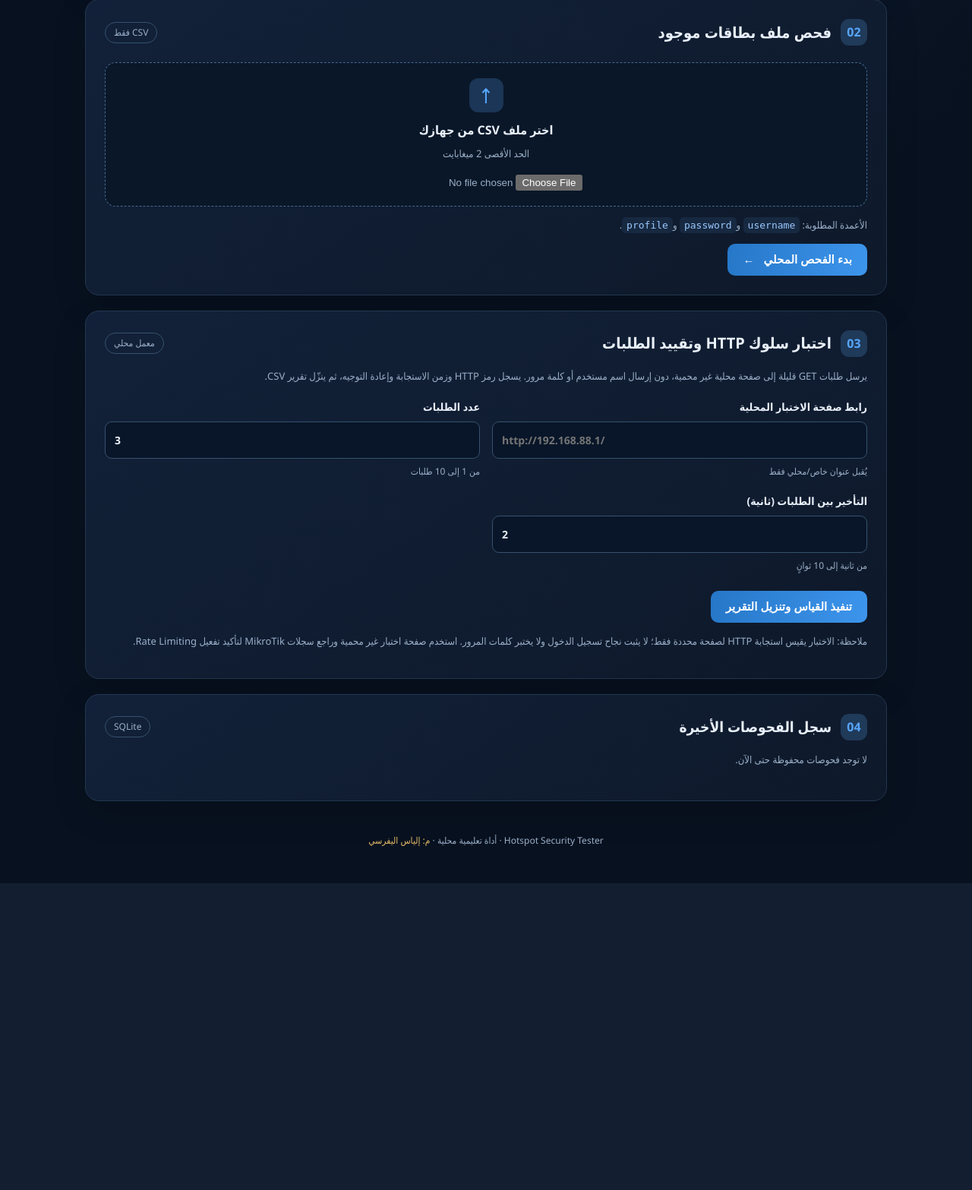
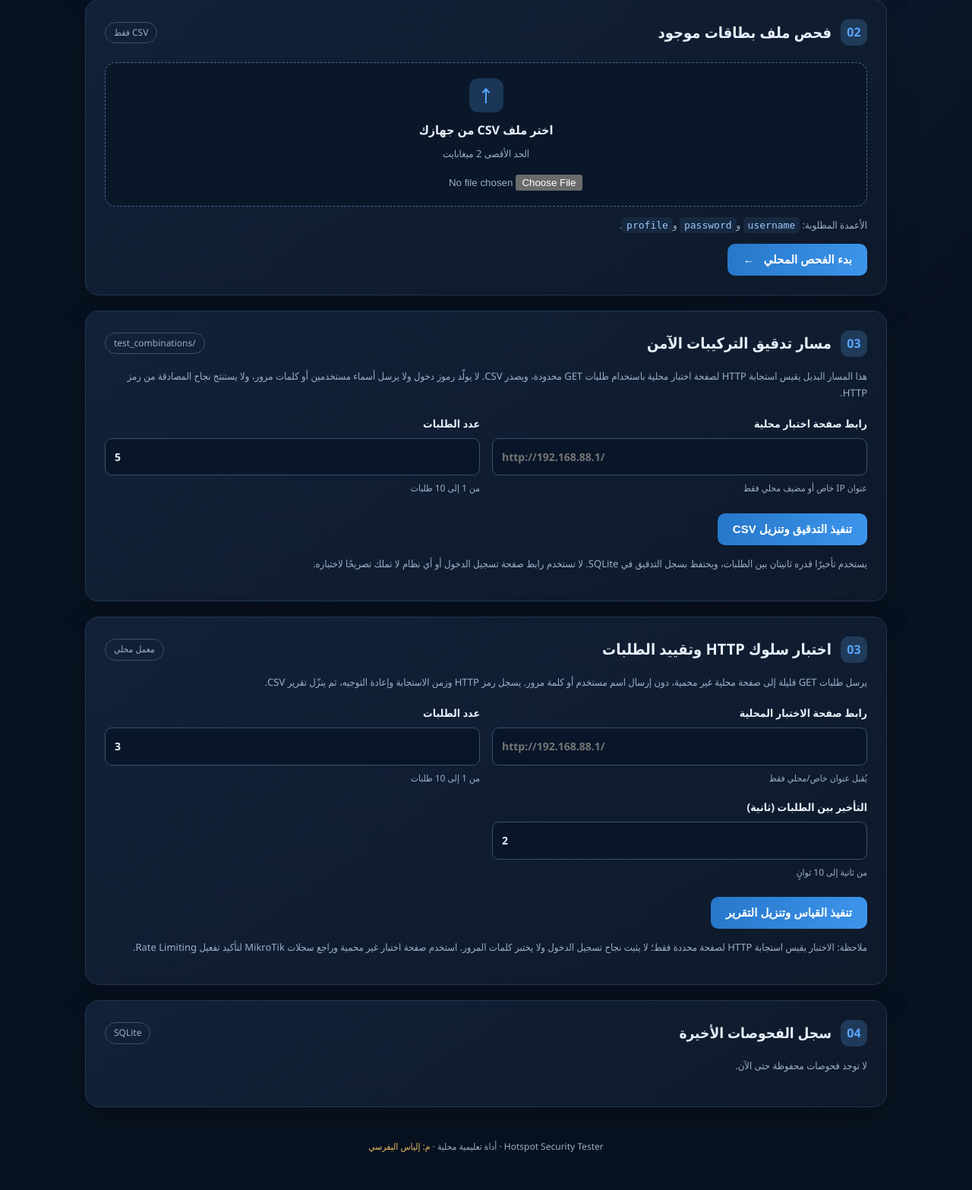
Before and after one commit to al7xe/Hotspot-Security-Tester2, a Flask app: page / in a window 1280 px wide. Shown: the part 1330-2897 px from the top of the page at 76% size. Before the commit the page ends 2493 px from the top, so only its background shows below. Run offline with Flask 3, Linux system fonts and the light colour scheme; data that the repository does not hold is empty.

Commit message:
Add UI for safe test combinations audit route

```diff
--- a/templates/index.html
+++ b/templates/index.html
@@ -122,6 +122,26 @@
     {% endif %}
 
     <section class="panel">
+      <div class="panel-heading"><div><span class="step">03</span><h2>مسار تدقيق التركيبات الآمن</h2></div><span class="tag">/test_combinations</span></div>
+      <p class="muted">هذا المسار البديل يقيس استجابة HTTP لصفحة اختبار محلية باستخدام طلبات GET محدودة، ويصدر CSV. لا يولّد رموز دخول ولا يرسل أسماء مستخدمين أو كلمات مرور، ولا يستنتج نجاح المصادقة من رمز HTTP.</p>
+      <form method="post" action="{{ url_for('lab_rate_limit_check') }}">
+        <input type="hidden" name="audit_route" value="test_combinations">
+        <div class="form-grid">
+          <label>رابط صفحة اختبار محلية
+            <input type="url" name="target_url" placeholder="http://192.168.88.1/" required>
+            <small>عنوان IP خاص أو مضيف محلي فقط</small>
+          </label>
+          <label>عدد الطلبات
+            <input type="number" name="count" min="1" max="10" value="5" required>
+            <small>من 1 إلى 10 طلبات</small>
+          </label>
+        </div>
+        <button type="submit">تنفيذ التدقيق وتنزيل CSV</button>
+      </form>
+      <p class="hint">يستخدم تأخيرًا قدره ثانيتان بين الطلبات، ويحتفظ بسجل التدقيق في SQLite. لا تستخدم رابط صفحة تسجيل الدخول أو أي نظام لا تملك تصريحًا لاختباره.</p>
+    </section>
+
+    <section class="panel">
       <div class="panel-heading"><div><span class="step">03</span><h2>اختبار سلوك HTTP وتقييد الطلبات</h2></div><span class="tag">معمل محلي</span></div>
       <p class="muted">يرسل طلبات GET قليلة إلى صفحة محلية غير محمية، دون إرسال اسم مستخدم أو كلمة مرور. يسجل رمز HTTP وزمن الاستجابة وإعادة التوجيه، ثم ينزّل تقرير CSV.</p>
       <form method="post" action="{{ url_for('lab_rate_limit_check') }}">
```
